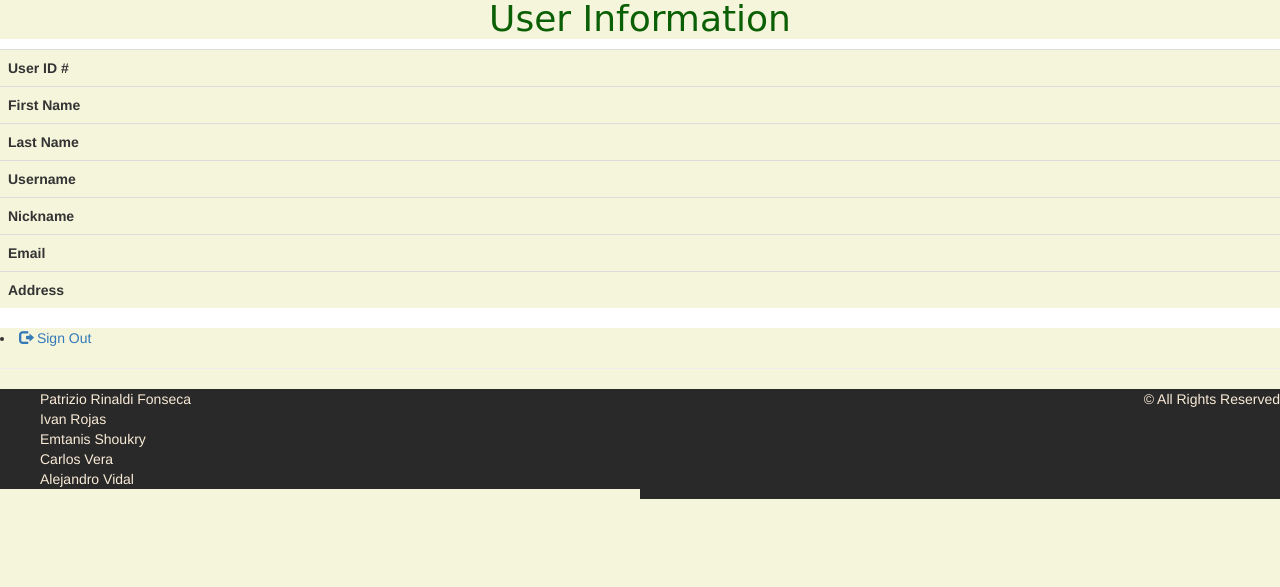
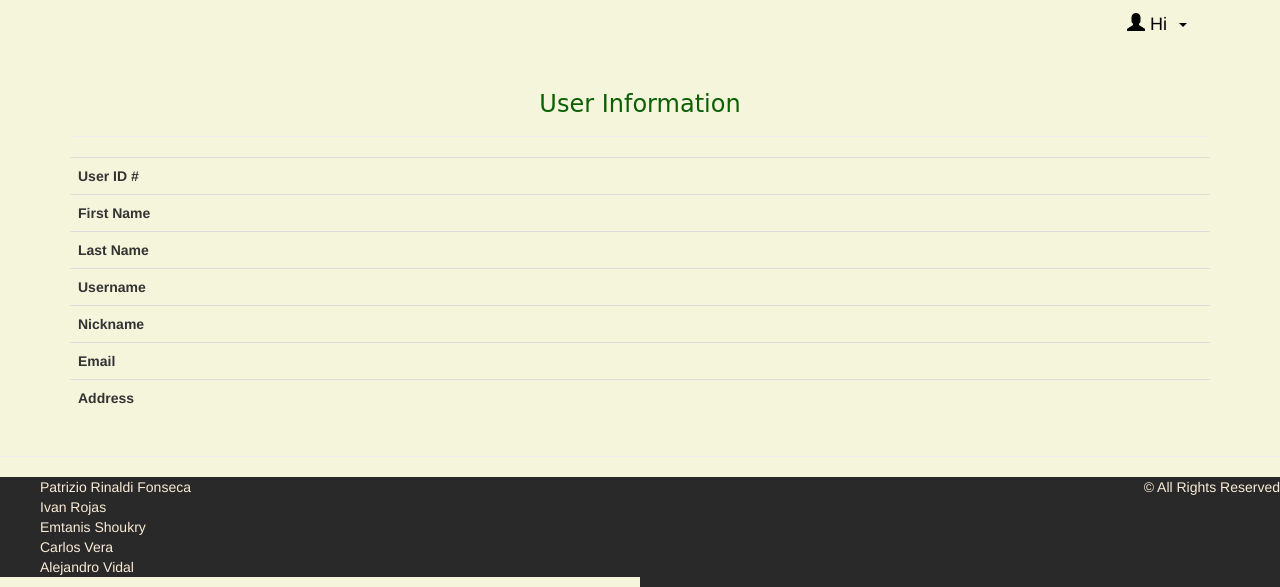
Before and after one commit to EShoukry/BookStore, a PHP site: page /home.php in a window 1280 px wide. Shown: the part 382-969 px from the top of the page. Before the commit the page ends 881 px from the top, so only its background shows below. Run offline with PHP 8.4, Linux system fonts and the light colour scheme; the visitor is signed in with stand-in values (Sample User, id 1); data that the repository does not hold is empty.

Commit message:
Fixed styling in home, login and register. Added user dropdown in home.php.

```diff
--- a/home.php
+++ b/home.php
@@ -36,26 +36,67 @@ $userRow = mysqli_fetch_array($res, MYSQLI_BOTH);
         <title>Welcome <?php echo $userRow['u_login_id']; ?></title>
         <meta http-equiv="content-type" content="text/plain">
         <link rel="stylesheet" type="text/css" href="css/styles.css">
-        <!-- Latest compiled and minified CSS -->
+		<!-- BootStrap Import from CDN-->
+		<!-- Latest compiled and minified CSS -->
         <link rel="stylesheet" href="https://maxcdn.bootstrapcdn.com/bootstrap/3.3.7/css/bootstrap.min.css">
-
-        <!-- jQuery library -->
+		        <!-- jQuery library -->
         <script src="https://ajax.googleapis.com/ajax/libs/jquery/3.3.1/jquery.min.js"></script>
-
-        <!-- Latest compiled JavaScript -->
+		        <!-- Latest compiled JavaScript -->
         <script src="https://maxcdn.bootstrapcdn.com/bootstrap/3.3.7/js/bootstrap.min.js"></script>
     </head>
     <body>
         <?php
         require "header.php";
         ?>
+
+
         <div id=main_image>
             <img src="images/index.jpeg" alt="Team 7 book store" >
         </div>
-        <div class=section_title>
-            <h1>User Information</h1>
-        </div>
-        <table class="table">
+
+	<div id="hd_container">
+	<div class="container">
+			<nav class="navbar navbar-light bg-faded" style="background-color: biege">
+			<div class="container-fluid">
+			<ul class="nav navbar-nav navbar-right">
+					<li class="nav-item dropdown nohover">
+						<a href="#" class="nav-link dropdown-toggle" id="navbarDropdownMenuLink" data-toggle="dropdown" aria-haspopup="true" aria-expanded="false">
+							<span class="glyphicon glyphicon-user"></span>&nbsp;Hi <?php echo $userRow['u_login_id']; ?>&nbsp;<span class="caret"></span>
+						</a>
+						<div class="dropdown-menu dropdown-menu-right" aria-labelledby="navbarDropdownMenuLink" >
+
+						<!-- Placeholder for edit info and credit cards-->
+							<a class="dropdown-item" href="#">
+								<span class="glyphicon glyphicon-edit"></span>&nbsp;Edit Profile
+							</a><br>
+							<a class="dropdown-item" href="#">
+								<span class="glyphicon glyphicon-credit-card"></span>&nbsp;Add/Edit Payment Methods
+							</a>
+
+							<!--Leave sign out for last option. -->
+
+							<a class="dropdown-item" href="logout.php?logout">
+								<span class="glyphicon glyphicon-log-out"></span>&nbsp;Sign Out
+							</a><br>
+						</div>
+					</li>
+				</ul>
+				</div>
+			</nav>
+	</div>
+	</div>
+
+	<div id="wrapper">
+	<div class="container">
+
+    	<div class="page-header">
+    	<div class=section_title><h3>User Information</h3></div>
+    	</div>
+
+        <div class="row">
+        <div class="col-lg-12">
+
+		<table class="table">
             <tbody>
                 <tr>
                     <th>User ID #</th>
@@ -87,8 +128,14 @@ $userRow = mysqli_fetch_array($res, MYSQLI_BOTH);
                 </tr>
             </tbody>
         </table>
-    <li><a href="logout.php?logout"><span class="glyphicon glyphicon-log-out"></span>&nbsp;Sign Out</a></li>
-    <div id="end_body"></div>
+
+        </div>
+        </div>
+    </div>
+
+    </div>
+
+
 </body>
 <?php
 require "footer.php";
--- a/login.php
+++ b/login.php
@@ -95,6 +95,7 @@ if (isset($_POST['login'])) {
         <?php
         require "header.php";
         ?>
+		<div class="hd_container" >
         <div id=main_image>
             <img src="images/index.jpeg" alt="Team 7 book store" >
         </div>
@@ -104,7 +105,7 @@ if (isset($_POST['login'])) {
 
             <form action="<?php echo htmlspecialchars($_SERVER['PHP_SELF']); ?>" method="post" autocomplete="off">
 
-
+				<div class="col-md-12">
                 <div class="form-group"><div class=section_title>
                         <h1>Login to Your Account</h1>
                     </div>
@@ -159,11 +160,12 @@ if (isset($_POST['login'])) {
                 </div>
 
 
-
+			</div>
 
             </form>
 
         </div>
+		</div>
 
         <div id="end_body"></div>
     </body>
--- a/register.php
+++ b/register.php
@@ -249,6 +249,7 @@ if (isset($_POST['regbtn'])) {
         <?php
         require "header.php";
         ?>
+		<div class="hd_container" >
         <div id=main_image>
             <img src="images/index.jpeg" alt="Team 7 book store" >
         </div>
@@ -445,7 +446,7 @@ if (isset($_POST['regbtn'])) {
 
 				</form>
 			</div>
-
+		</div>
 
 
         <div id="end_body"></div>
```
Also changed, not shown: css/styles.css (+12 -34 lines). Lines whose indentation alone changed are shown as unchanged.
